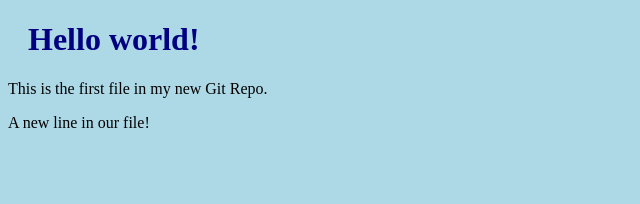
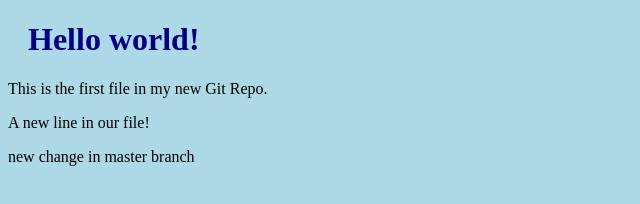
Before and after one commit to navidras1/Hello-world, a plain HTML site: page index.html in a window 1280 px wide. Shown: the whole page, without its empty margins (0-640 px from the left). Drawn offline with Linux system fonts and the light colour scheme.

Commit message:
change in master

```diff
--- a/index.html
+++ b/index.html
@@ -9,5 +9,6 @@
 <h1>Hello world!</h1>
 <p>This is the first file in my new Git Repo.</p>
 <p>A new line in our file!</p>
+<p> new change in master branch </p>
 </body>
 </html>
```
